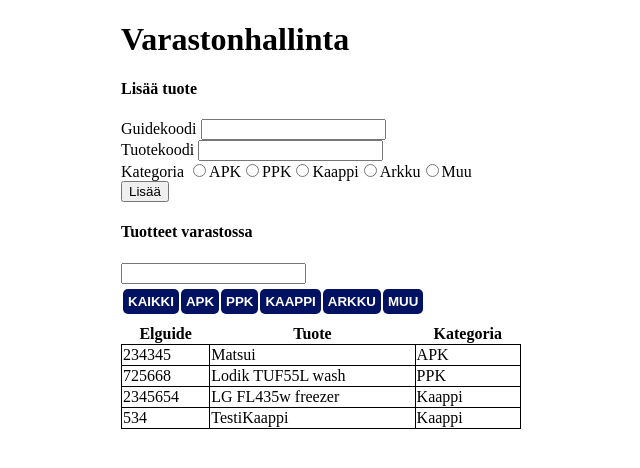
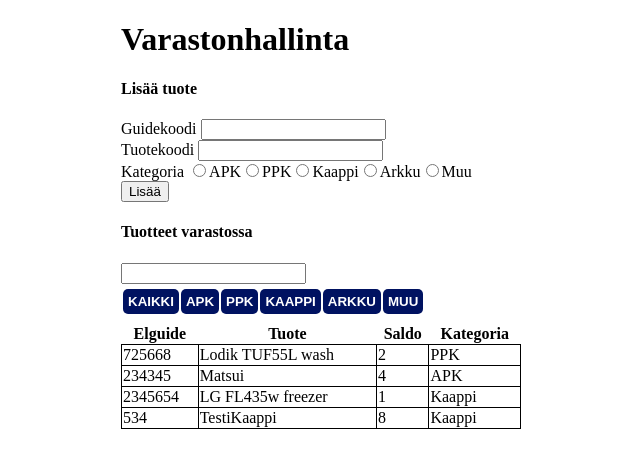
Before and after one commit to LauriNiva/varastonhallinta, a React (Create React App) app: page / in a window 1280 px wide. Shown: the top 468 px of the page, without its empty margins (119-759 px from the left). Built offline with nearby package versions, Linux system fonts and the light colour scheme; data requests are answered from the project's data file.

Commit message:
Add showing items in warehouse
Show items in warehouse by linking warehouse db to goods db.

```diff
--- a/src/App.js
+++ b/src/App.js
@@ -15,7 +15,7 @@
 
   const [itemsFilter, setItemsFilter] = useState("");
   const [categoryFilter, setCategoryFilter] = useState([]);
-  const warehouseFilter = "pannari"; //testivaihe - tämä pitää muuttaa napeilla toimivaksi
+  const warehouseFilter = "Pannari"; //testivaihe - tämä pitää muuttaa napeilla toimivaksi
 
   const [newItemCode, setNewItemCode] = useState("");
   const [newItemName, setNewItemName] = useState("");
@@ -92,20 +92,24 @@
   }
 
   //console.log("warehousefilter: ", warehouseFilter);
-  console.log("filtered warehouse: ", warehouses.find(warehouse => warehouse.name === warehouseFilter));
+  //console.log("filtered warehouse: ", warehouses.find(warehouse => warehouse.name === warehouseFilter));
 
-  let goodsInWarehouse;
-  if (warehouses[0]) goodsInWarehouse = warehouses.find(warehouse => warehouse.name === warehouseFilter).items;
+  let goodsInWarehouse = [];
+  if (warehouses[0]) {
+    goodsInWarehouse = warehouses.find(warehouse => warehouse.name.toLowerCase() === warehouseFilter.toLocaleLowerCase()).items;
+  }
 
 
-  console.log("Goods in filtered warehouse: ", goodsInWarehouse);
-  //console.log("goods: ", goods);
+  //console.log("Goods in filtered warehouse: ", goodsInWarehouse);
+
+
+
 
   const goodsToShow = goods.filter(item =>
     item.name.toLowerCase().includes(itemsFilter.toLowerCase())
     || item.code.toLowerCase().includes(itemsFilter.toLowerCase())
   ).filter(item => categoryFilter.includes(parseInt(item.category)));
-
+  //console.log("Filtered goods: ", goodsToShow);
 
   return (
     <div className="app">
@@ -123,7 +127,7 @@
 
       <input value={itemsFilter} onChange={handleFilterChange} />
       <CategoryButtons categories={categories} clearCategoryFilter={clearCategoryFilter} handleCategoryFilter={updateCategoryFilter} />
-      <Items items={goodsToShow} deleteItem={deleteItem} categories={categories} />
+      <Items items={goodsInWarehouse} filteredItems={goodsToShow} deleteItem={deleteItem} categories={categories} />
 
 
 
--- a/src/components/Items.js
+++ b/src/components/Items.js
@@ -1,25 +1,30 @@
-const Items = ({ items, deleteItem, categories }) => {
+const Items = ({ items, filteredItems, deleteItem, categories }) => {
 
     let itemList;
-    //console.log("categories: ",categories);
-    //console.log("items: ", items);
+    console.log("filteredItems: ", filteredItems);
+    console.log("items: ", items);
+    console.log("categories: ", categories);
 
-    if (categories[0]) {
-        itemList = items.map(item =>
-            <tr key={item.id}>
-                <td>{item.code}</td>
-                <td>{item.name}</td>
-                <td>{categories.find(category => category.id === parseInt(item.category)).name}</td>
-                {/* <td><button onClick={() => deleteItem(item.id)}>-</button></td> */}
-            </tr>
+    if (items.length && filteredItems.length && categories.length) {
+        itemList = items.map(item => {
+
+            const iItem = filteredItems.find(filteredItem => filteredItem.id === item.itemid);
+
+            if(!iItem)return;
+
+            return (
+                <tr key={iItem.id}>
+                    <td>{iItem.code}</td>
+                    <td>{iItem.name}</td>
+                    <td>{item.saldo}</td>
+                    <td>{categories.find(category => category.id === parseInt(iItem.category)).name}</td>
+                    {/* <td><button onClick={() => deleteItem(item.id)}>-</button></td> */}
+                </tr>
+            )
+        }
         );
     } else {
-        itemList = items.map(item =>
-            <li key={item.id}>
-                {item.code}: {item.name} -
-                {/* <button onClick={() => deleteItem(item.id)}>-</button> */}
-            </li>
-        );
+        itemList = <tr></tr>
     }
 
 
@@ -31,6 +36,7 @@
                     <tr>
                         <th>Elguide</th>
                         <th>Tuote</th>
+                        <th>Saldo</th>
                         <th>Kategoria</th>
                     </tr>
                 </thead>
```
